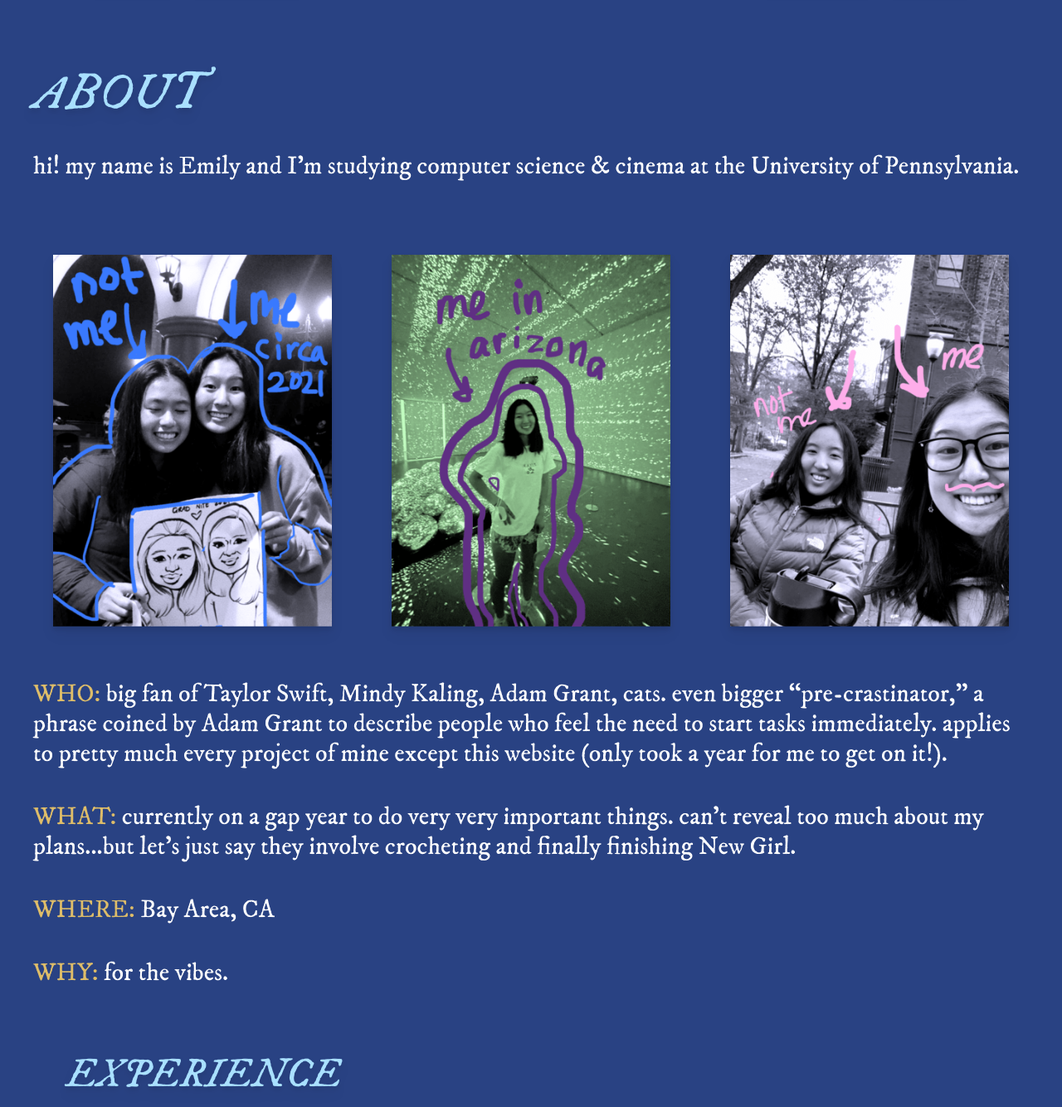
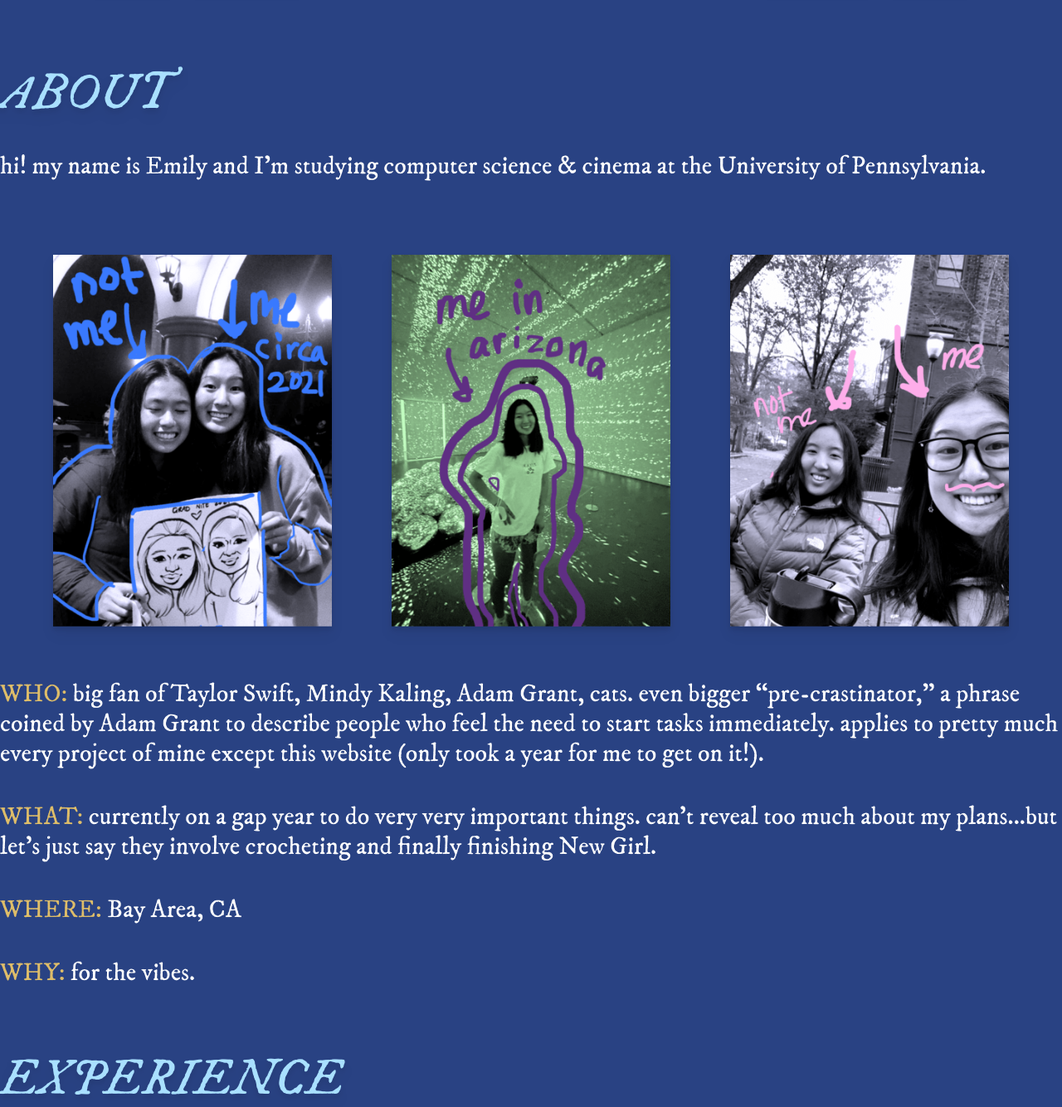
Before and after one commit to emilyxi/portfolio, a website: page index.html in a window 1280 px wide. Shown: the part 677-2011 px from the top of the page at 83% size. Drawn offline with nearby package versions, Linux system fonts and the light colour scheme.

```diff
--- a/index.html
+++ b/index.html
@@ -43,11 +43,11 @@
 
 
 <section id="about" class="w-full">
-    <div class="container flex mx-auto px-10 justify-center md:justify-start" >
+    <div class="container flex mx-auto  justify-center md:justify-start" >
             <p class="drop-shadow-lg pt-20 space-x-4 italic text-6xl text-blue text">ABOUT</p>
     </div>
 
-    <div class="container flex-wrap mx-auto px-10">
+    <div class="container flex-wrap mx-auto">
         <p class=" pt-10 space-x-16 text-3xl text-white text">hi! my name is Emily and I’m studying computer science & cinema at the University of Pennsylvania. </p>
     </div>
 
@@ -71,32 +71,32 @@
 
 
 
-    <div class="container mx-auto px-10">
+    <div class="container mx-auto">
         <p class=" pt-10 text-3xl text-white text"> <span style="color:rgb(222, 189, 105)">WHO: </span> big fan of Taylor Swift, Mindy Kaling, Adam Grant, cats. even bigger “pre-crastinator,” a phrase coined by Adam Grant to describe people who feel the need to start tasks immediately. applies to pretty much every project of mine except this website (only took a year for me to get on it!).
         <br></p>
     </div>
 
-    <div class="container  mx-auto px-10">
+    <div class="container  mx-auto">
         <p class=" pt-10 text-3xl text-white text"> <span style="color:rgb(222, 189, 105)">WHAT: </span> currently on a gap year to do very very important things. can’t reveal too much about my plans...but let’s just say they involve crocheting and finally finishing New Girl.
         <br></p>
         </div>
 
-    <div class="container  mx-auto px-10">
+    <div class="container  mx-auto">
             <p class=" pt-10 text-3xl text-white text"> <span style="color:rgb(222, 189, 105)">WHERE: </span> Bay Area, CA
             <br></p>
         </div>
-    <div class="container  mx-auto px-10">
+    <div class="container  mx-auto">
         <p class=" pt-10 text-3xl text-white text"> <span style="color:rgb(222, 189, 105)">WHY: </span> for the vibes.
         <br></p>
     </div>
 </section>
 
 
-<div class="container  mx-auto px-10 sm:justify-center">
+
     <section id="experience" class="w-full">
-        <div class="container flex mx-auto px-10 justify-center md:justify-start" >
-            <p class="drop-shadow-lg pt-20 space-x-4 italic text-5xl sm:text-6xl text-blue text">EXPERIENCE</p>
-    </div>
+        <div class="container flex mx-auto justify-center md:justify-start" >
+            <p class="text-5xl md:text text-6xl flex drop-shadow-lg pt-20 space-x-4 italic  text-blue text">EXPERIENCE</p>
+        </div>
 
         <nav class="py-12 mx-auto container">
 
@@ -164,10 +164,9 @@
 
     </section>
 
-</div>
 
 
-<div class="container flex-wrap md: flex mx-auto px-10 justify-center md:justify-start">
+<div class="container flex-wrap md: flex mx-auto justify-center md:justify-start">
     <section id="contact" class="w-full">
         <div class="container flex mx-auto">
             <p class="drop-shadow-lg pt-20 pb-12 -space-x-4 italic text-6xl text-blue text">CONTACT</p>
```
